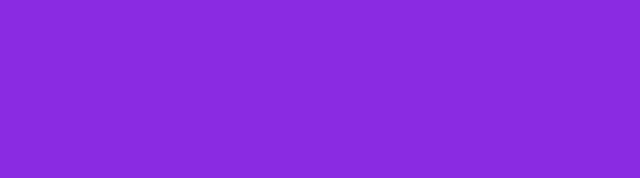
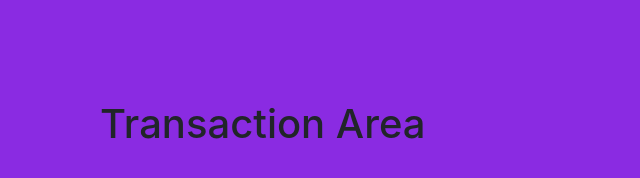
Before and after one commit to TanvirFahimBD/pioneer-bank, a plain HTML site: page index.html in a window 1280 px wide. Both pictures are taken after a click on the button "Enter". Shown: the whole page, without its empty margins (0-640 px from the left). Drawn offline with nearby package versions, Linux system fonts and the light colour scheme.

Commit message:
display block added

```diff
--- a/index.html
+++ b/index.html
@@ -32,11 +32,16 @@
         <button id="login" class="btn btn-success">Enter</button>
       </div>
     </div>
+    <div id="transaction-area">
+      <h1>Transaction Area</h1>
+    </div>
     <script>
       const loginBtn = document.getElementById('login');
       loginBtn.addEventListener('click', function () {
         const loginArea = document.getElementById('login-area');
         loginArea.style.display = 'none';
+        const transactionArea = document.getElementById('transaction-area');
+        transactionArea.style.display = 'block';
       });
     </script>
   </body>
--- a/style.css
+++ b/style.css
@@ -9,3 +9,6 @@ body {
   box-shadow: 5px 5px 10px rgb(49, 48, 48);
   padding: 20px;
 }
+#transaction-area {
+  display: none;
+}
```
